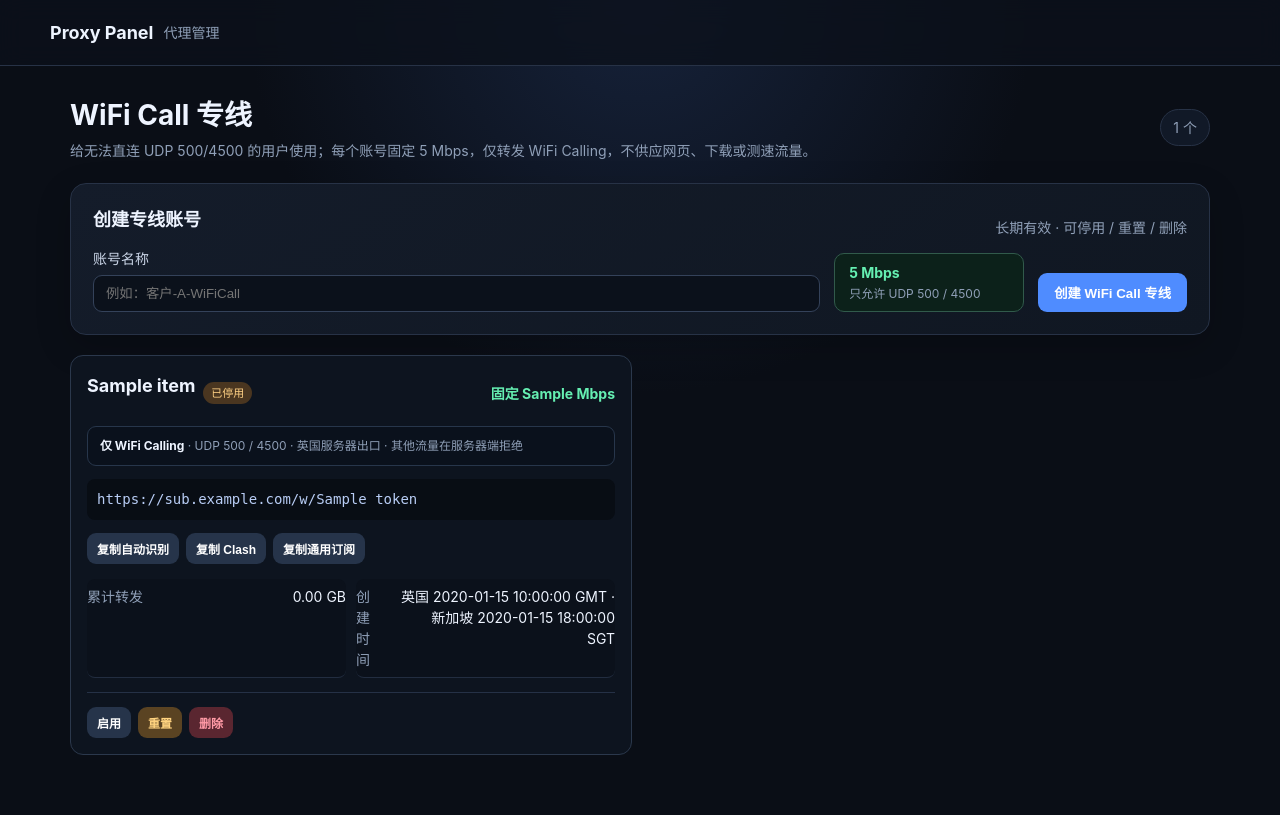
After one commit to 8100996-afk/Proxy-UK-wificall, a Flask app: template proxy_panel/templates/wifi_access.html in a window 1280 px wide. The commit adds this page. Run offline with Flask 3, Linux system fonts and the light colour scheme; the template is opened without the code that fills it: most values are stand-ins (such as "Sample title", 1, 10 or a date in 2020); parts of the project's set-up code (start-up, migrations or seed data) failed here and were passed over.

Commit message:
Add restricted WiFi Calling access accounts

```diff
--- a/proxy_panel/app.py
+++ b/proxy_panel/app.py
@@ -309,6 +309,13 @@ def create_app():
     def wifi_calling_page():
         latest, history = wifi_call_data()
         return render_template("wifi_calling.html", latest=latest, history=history)
+
+    @app.get("/wifi-access")
+    @login_required
+    def wifi_access_page():
+        with db() as conn:
+            accounts = conn.execute("SELECT * FROM wifi_access ORDER BY id DESC").fetchall()
+        return render_template("wifi_access.html", accounts=accounts)
 
     @app.get("/secondary")
     @login_required
@@ -633,6 +640,77 @@ def create_app():
         flash(f"添加成功，出口 {exit_ip}，延迟 {latency} ms", "success")
         return redirect(url_for("socks_page"))
 
+    @app.post("/wifi-access")
+    @login_required
+    def wifi_access_add():
+        name = request.form.get("name", "").strip()
+        if not name or len(name) > 80:
+            flash("专线名称不能为空，且不能超过 80 个字符", "error")
+            return redirect(url_for("wifi_access_page"))
+        token, vless_uuid, trojan_password = new_subscription_values()
+        try:
+            with db() as conn:
+                if conn.execute("SELECT COUNT(*) FROM wifi_access").fetchone()[0] >= 100:
+                    flash("WiFi Call 专线已达到 100 个上限", "error")
+                    return redirect(url_for("wifi_access_page"))
+                conn.execute(
+                    """INSERT INTO wifi_access(name,token,vless_uuid,trojan_password,speed_mbps,
+                       created_at,updated_at) VALUES(?,?,?,?,5,?,?)""",
+                    (name, token, vless_uuid, trojan_password, now(), now()),
+                )
+        except sqlite3.IntegrityError:
+            flash("专线名称已存在，请换一个名称", "error")
+            return redirect(url_for("wifi_access_page"))
+        schedule_rebuild()
+        add_event("success", f"创建 WiFi Call 专线 {name}（固定 5 Mbps）")
+        flash("WiFi Call 专线已创建；约 3 秒后生效", "success")
+        return redirect(url_for("wifi_access_page"))
+
+    @app.post("/wifi-access/<int:account_id>/toggle")
+    @login_required
+    def wifi_access_toggle(account_id):
+        with db() as conn:
+            updated = conn.execute(
+                "UPDATE wifi_access SET enabled=1-enabled,updated_at=? WHERE id=?",
+                (now(), account_id),
+            ).rowcount
+        if not updated:
+            flash("WiFi Call 专线不存在", "error")
+        else:
+            schedule_rebuild()
+            flash("专线状态已更新", "success")
+        return redirect(url_for("wifi_access_page"))
+
+    @app.post("/wifi-access/<int:account_id>/reset")
+    @login_required
+    def wifi_access_reset(account_id):
+        token, vless_uuid, trojan_password = new_subscription_values()
+        with db() as conn:
+            updated = conn.execute(
+                """UPDATE wifi_access SET token=?,vless_uuid=?,trojan_password=?,
+                   stats_last_bytes=0,updated_at=? WHERE id=?""",
+                (token, vless_uuid, trojan_password, now(), account_id),
+            ).rowcount
+        if not updated:
+            flash("WiFi Call 专线不存在", "error")
+        else:
+            schedule_rebuild()
+            add_event("warning", f"重置 WiFi Call 专线 #{account_id}")
+            flash("专线凭据已重置，旧链接立即失效", "success")
+        return redirect(url_for("wifi_access_page"))
+
+    @app.post("/wifi-access/<int:account_id>/delete")
+    @login_required
+    def wifi_access_delete(account_id):
+        with db() as conn:
+            row = conn.execute("SELECT name FROM wifi_access WHERE id=?", (account_id,)).fetchone()
+            conn.execute("DELETE FROM wifi_access WHERE id=?", (account_id,))
+        if row:
+            schedule_rebuild()
+            add_event("warning", f"删除 WiFi Call 专线 {row['name']}")
+        flash("WiFi Call 专线已删除", "success")
+        return redirect(url_for("wifi_access_page"))
+
     @app.post("/socks/<int:socks_id>/test")
     @login_required
     def socks_test(socks_id):
@@ -905,6 +983,38 @@ def create_app():
             },
         )
 
+    @app.get("/w/<token>")
+    def wifi_access_subscription(token):
+        with db() as conn:
+            account = conn.execute(
+                "SELECT * FROM wifi_access WHERE token=? AND enabled=1", (token,)
+            ).fetchone()
+        if not account:
+            return "subscription not found", 404
+        requested_format = request.args.get("format", "").lower()
+        user_agent = request.headers.get("User-Agent", "").lower()
+        wants_clash = requested_format in {"clash", "mihomo", "yaml"} or (
+            not requested_format
+            and any(name in user_agent for name in ("clash", "mihomo", "verge", "stash"))
+        )
+        if wants_clash:
+            body = clash_subscription_text(account, wifi_only=True)
+            content_type, filename = "text/yaml; charset=utf-8", "wifi-call.yaml"
+        else:
+            body = subscription_text(account)
+            content_type, filename = "text/plain; charset=utf-8", "wifi-call.txt"
+        return Response(
+            body,
+            content_type=content_type,
+            headers={
+                "Profile-Title": profile_title(f"{account['name']}-WiFi-Call-Only"),
+                "Profile-Update-Interval": "1",
+                "Content-Disposition": f'inline; filename="{filename}"',
+                "Cache-Control": "no-store",
+                "X-WiFi-Call-Policy": "udp-500-4500-only; rate=5mbps",
+            },
+        )
+
     def activation_view(code):
         with db() as conn:
             row = conn.execute(
--- a/proxy_panel/static/pages.css
+++ b/proxy_panel/static/pages.css
@@ -195,6 +195,19 @@ nav a.current {
   margin: 0;
 }
 
+.wifi-access-form {display:grid;grid-template-columns:1fr auto auto;gap:14px;align-items:end}
+.policy-chip {display:grid;gap:2px;padding:8px 14px;border:1px solid #315a4b;border-radius:10px;background:#0c211a;min-width:190px}
+.policy-chip b,.speed-badge {color:#65efb2}
+.policy-chip span,.scope-note {color:var(--muted);font-size:12px}
+.scope-note {padding:10px 12px;border-radius:9px;background:#0a111c;border:1px solid #27364b}
+.scope-note b {color:#eef4ff}
+.speed-badge {font-weight:700;white-space:nowrap}
+.copy-row {flex-wrap:wrap}
+.wifi-access-meta {margin:15px 0 0}
+.wifi-access-meta>div {display:flex;justify-content:space-between;gap:16px;padding:7px 0;border-bottom:1px solid #222d40}
+.wifi-access-meta dd {margin:0;text-align:right}
+@media(max-width:850px){.wifi-access-form{grid-template-columns:1fr}.wifi-access-form button{width:100%}}
+
 .carrier-title {
   display: flex;
   align-items: center;
--- a/proxy_panel/templates/base.html
+++ b/proxy_panel/templates/base.html
@@ -5,7 +5,7 @@
   <meta name="viewport" content="width=device-width, initial-scale=1">
   <title>{% block title %}Proxy Panel{% endblock %}</title>
   <link rel="stylesheet" href="{{ url_for('static', filename='style.css') }}">
-  <link rel="stylesheet" href="{{ url_for('static', filename='pages.css') }}?v=20261030-2">
+  <link rel="stylesheet" href="{{ url_for('static', filename='pages.css') }}?v=20261030-3">
 </head>
 <body>
   <header>
@@ -19,6 +19,7 @@
       <a class="{{ 'current' if request.endpoint == 'activation_codes_page' else '' }}" href="{{ url_for('activation_codes_page') }}">激活码</a>
       <a class="{{ 'current' if request.endpoint == 'secondary_accounts_page' else '' }}" href="{{ url_for('secondary_accounts_page') }}">三级账号</a>
       <a class="{{ 'current' if request.endpoint == 'wifi_calling_page' else '' }}" href="{{ url_for('wifi_calling_page') }}">Wi‑Fi Call</a>
+      <a class="{{ 'current' if request.endpoint == 'wifi_access_page' else '' }}" href="{{ url_for('wifi_access_page') }}">WiFi 专线</a>
       <a class="{{ 'current' if request.endpoint == 'settings_page' else '' }}" href="{{ url_for('settings_page') }}">设置</a>
     </nav>
     <div class="dual-clock" id="dual-clock"><span>英国 --:--</span><span>新加坡 --:--</span></div>
--- /dev/null
+++ b/proxy_panel/templates/wifi_access.html
@@ -0,0 +1,38 @@
+{% extends "base.html" %}
+{% block title %}WiFi Call 专线 · Proxy Panel{% endblock %}
+{% block content %}
+<div class="page-head"><div><h1>WiFi Call 专线</h1><p>给无法直连 UDP 500/4500 的用户使用；每个账号固定 5 Mbps，仅转发 WiFi Calling，不供应网页、下载或测速流量。</p></div><span class="count">{{ accounts|length }} 个</span></div>
+<section class="card wifi-access-create">
+  <div class="section-title"><h2>创建专线账号</h2><span>长期有效 · 可停用 / 重置 / 删除</span></div>
+  <form method="post" action="/wifi-access" class="wifi-access-form">
+    <input type="hidden" name="csrf" value="{{ csrf_token }}">
+    <label>账号名称<input name="name" maxlength="80" placeholder="例如：客户-A-WiFiCall" required></label>
+    <div class="policy-chip"><b>5 Mbps</b><span>只允许 UDP 500 / 4500</span></div>
+    <button type="submit">创建 WiFi Call 专线</button>
+  </form>
+</section>
+<div class="sub-grid">{% for account in accounts %}
+  <article class="sub-card wifi-access-card">
+    <div class="sub-head"><div><h2>{{ account.name }}</h2><span class="badge {{ 'active' if account.enabled else 'disabled' }}">{{ '运行中' if account.enabled else '已停用' }}</span></div><span class="speed-badge">固定 {{ account.speed_mbps }} Mbps</span></div>
+    <p class="scope-note"><b>仅 WiFi Calling</b> · UDP 500 / 4500 · 英国服务器出口 · 其他流量在服务器端拒绝</p>
+    <code class="url">{{ sub_base_url }}/w/{{ account.token }}</code>
+    <div class="actions copy-row">
+      <button class="small" type="button" data-copy="{{ sub_base_url }}/w/{{ account.token }}">复制自动识别</button>
+      <button class="small" type="button" data-copy="{{ sub_base_url }}/w/{{ account.token }}?format=clash">复制 Clash</button>
+      <button class="small" type="button" data-copy="{{ sub_base_url }}/w/{{ account.token }}?format=base64">复制通用订阅</button>
+    </div>
+    <dl class="wifi-access-meta"><div><dt>累计转发</dt><dd>{{ account.used_bytes|traffic_gb }} GB</dd></div><div><dt>创建时间</dt><dd>{{ account.created_at|dual_time }}</dd></div></dl>
+    <div class="actions foot">
+      <form method="post" action="/wifi-access/{{ account.id }}/toggle"><input type="hidden" name="csrf" value="{{ csrf_token }}"><button class="small">{{ '停用' if account.enabled else '启用' }}</button></form>
+      <form method="post" action="/wifi-access/{{ account.id }}/reset" onsubmit="return confirm('旧订阅链接和节点凭据会立即失效，确认重置？')"><input type="hidden" name="csrf" value="{{ csrf_token }}"><button class="small warning">重置</button></form>
+      <form method="post" action="/wifi-access/{{ account.id }}/delete" onsubmit="return confirm('永久删除这个 WiFi Call 专线账号？')"><input type="hidden" name="csrf" value="{{ csrf_token }}"><button class="small danger">删除</button></form>
+    </div>
+  </article>
+{% else %}<section class="card empty">还没有 WiFi Call 专线账号。</section>{% endfor %}</div>
+{% endblock %}
+{% block scripts %}
+<script>
+document.querySelectorAll('[data-copy]').forEach(button=>button.addEventListener('click',async()=>{await navigator.clipboard.writeText(button.dataset.copy);button.textContent='已复制';}));
+document.querySelectorAll('form').forEach(form=>form.addEventListener('submit',()=>{if(!form.checkValidity())return;setTimeout(()=>form.querySelectorAll('button[type=submit]').forEach(button=>{button.disabled=true;button.textContent='处理中…';}),0);}));
+</script>
+{% endblock %}
```
Also changed, not shown: proxy_panel/core.py (+72 -7 lines), proxy_panel/rate_limiter.py (+109 -5 lines), tests/test_panel.py (+25 -1 lines), README.md.
